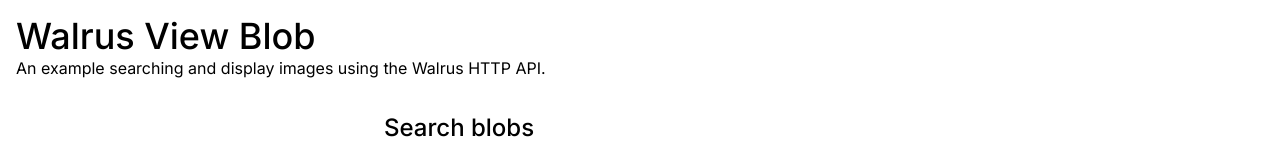
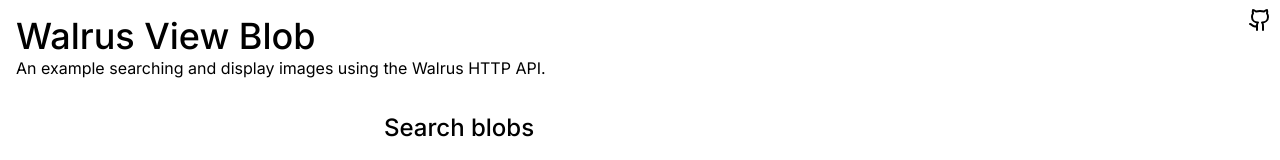
Before and after one commit to sui-foundation/walrus-display-demo, a Next.js app: page / in a window 1280 px wide. Shown: the top 160 px of the page. Built offline with nearby package versions, Linux system fonts and the light colour scheme.

Commit message:
added link to github repo

```diff
--- a/app/page.tsx
+++ b/app/page.tsx
@@ -1,6 +1,7 @@
 import BlobForm from "./blobForm";
 import BlobDisplay from "./blobDisplay";
 import { Suspense } from "react";
+import { Github } from "lucide-react";
 
 
 
@@ -10,6 +11,9 @@
 
   return (
     <div className="flex flex-col items-center px-4 py-4">
+      <a href="https://github.com/sui-foundation/walrus-display-demo" target="_blank">
+        <Github className="w-6 h-6 absolute top-2 right-2" />
+      </a>
       <div className="w-full flex flex-col items-start">
         <h1 className="text-4xl font-medium">
           Walrus View Blob
```
